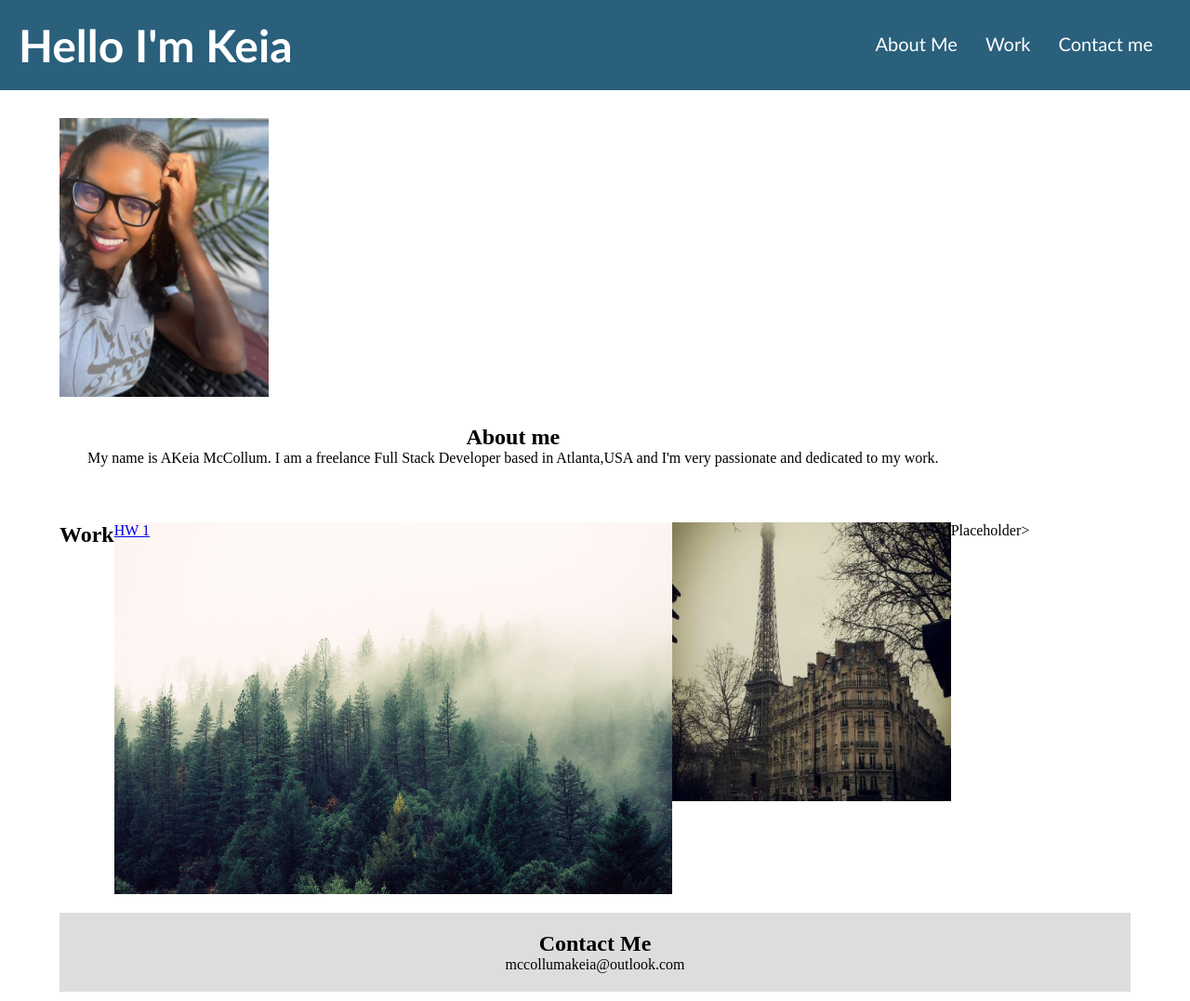
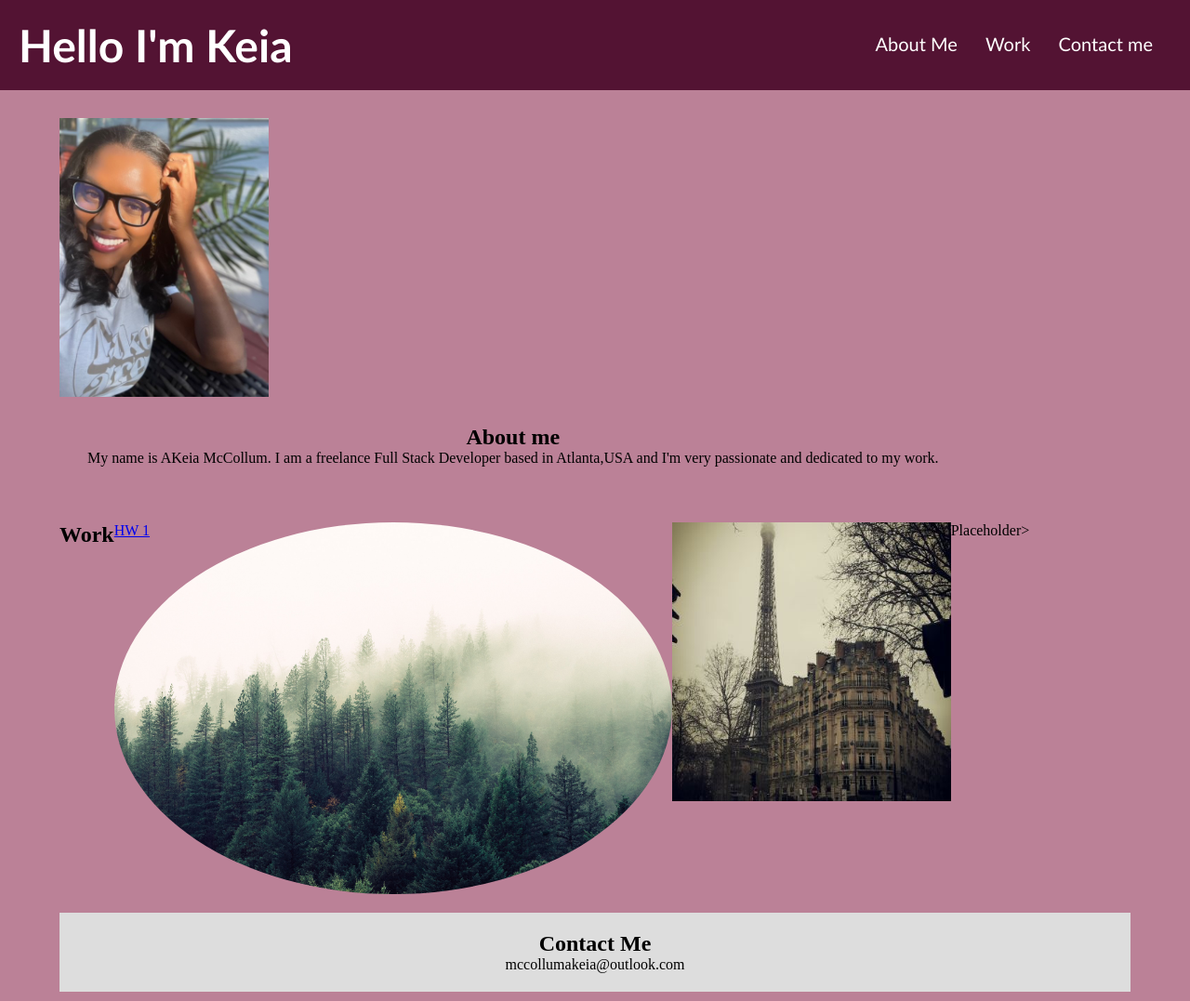
Before and after one commit to DrMcCollum5/prof-portfolio1, a plain HTML site: page index.html in a window 1280 px wide. Shown: the whole page at 93% size. Drawn offline with Linux system fonts and the light colour scheme.

Commit message:
added background color, adjusted img border

```diff
--- a/assets/css/style.css
+++ b/assets/css/style.css
@@ -3,13 +3,15 @@
     padding: 0px;
     box-sizing: border border-box;
 }
-
+body {
+    background-color: rgb(187, 129, 151);
+}
 
 header {
     padding: 20px;
     font-family: 'Trebuchet MS', 'Lucida Sans Unicode', 'Lucida Grande', 'Lucida Sans', Arial, sans-serif;
-    background-color: #2a607c;
-    color: #ffffff;
+    background-color: #531333;
+    color: white;
 }
 
 header h1 {
@@ -65,6 +67,7 @@ main article{
     margin: 30px;
     display:grid;
     place-items: center;
+    border-radius: 50%;
  }
 
 #work1 {
@@ -73,10 +76,12 @@ main article{
     height: 400px;
     background-size: cover;
     background-position: center;
+    border-radius: 50%;
 }
 #work {
 display: flex;
 flex-wrap: wrap;
+border-radius: 50%;
 }
 
 #contact-me {
```
